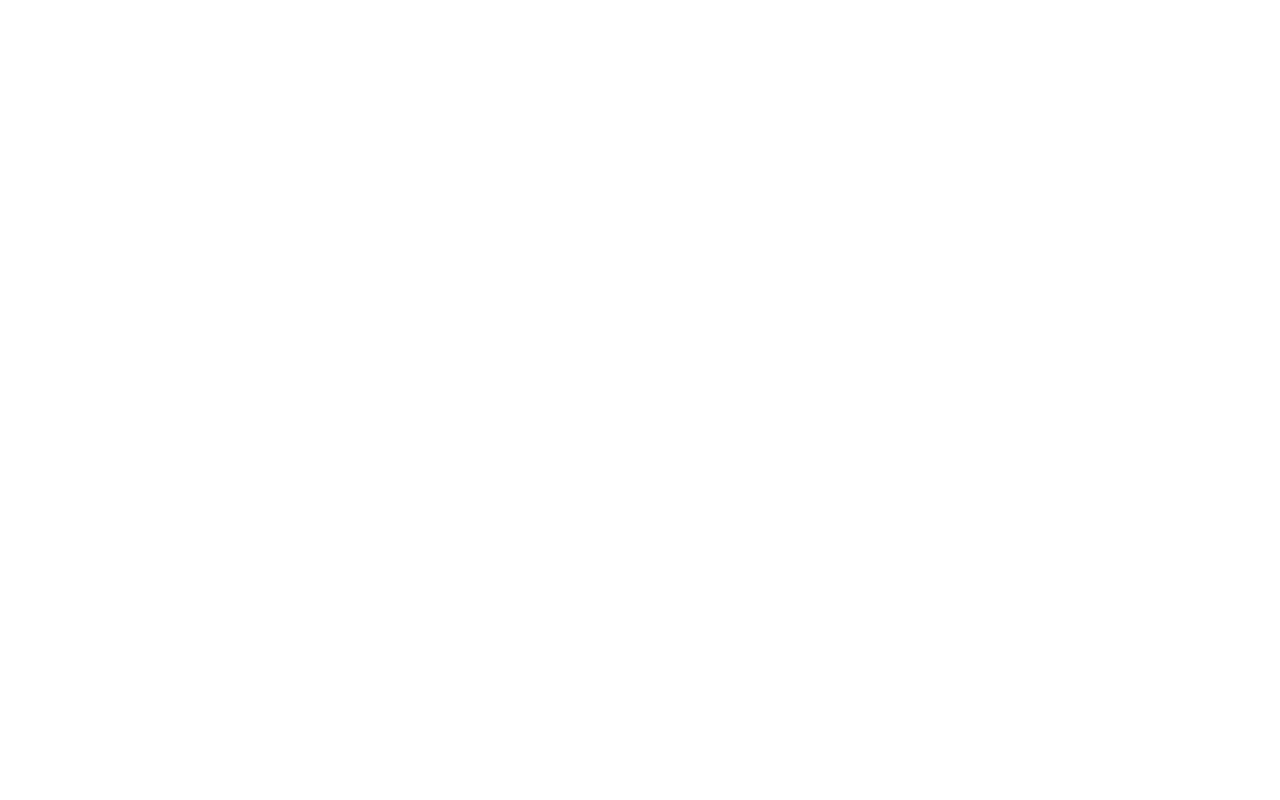
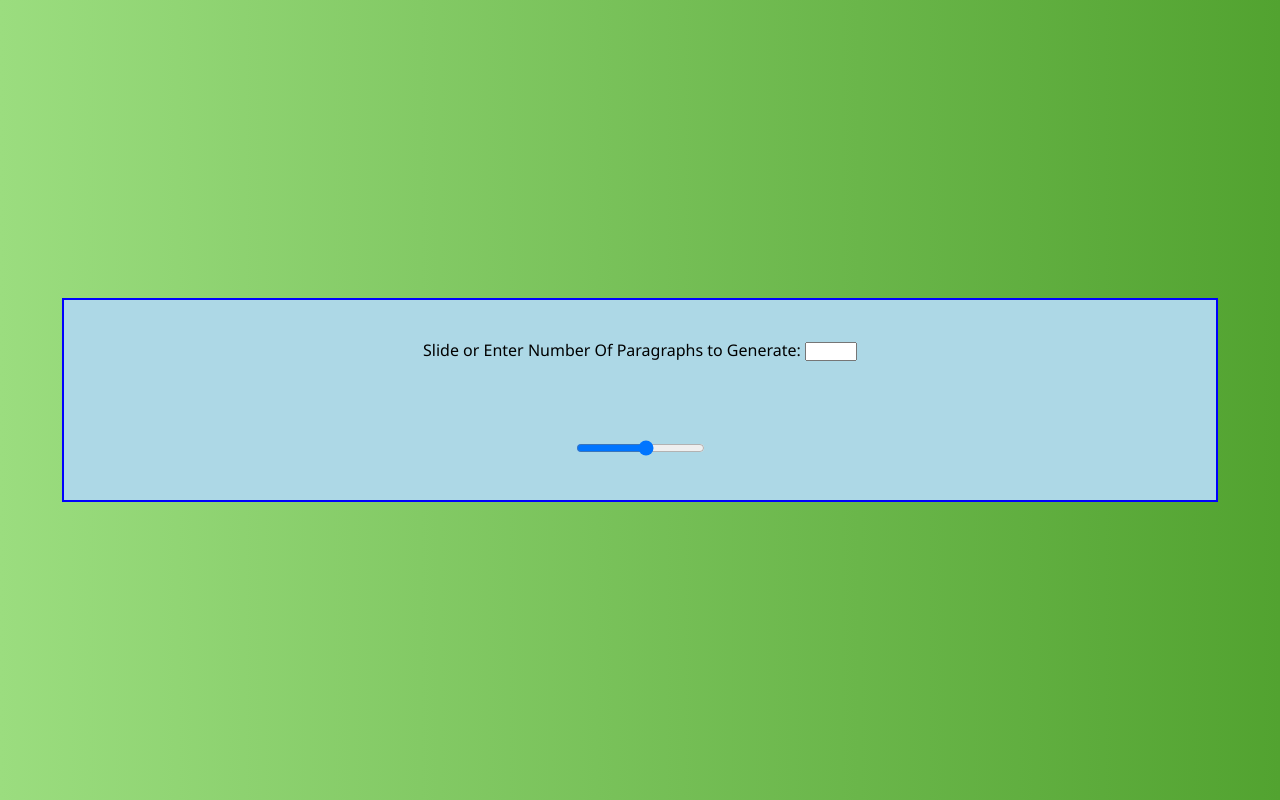
Before and after one commit to ChetanPrince/loremIpsumGenerator, a plain HTML site: page index.html in a window 1280 px wide. Drawn offline with Linux system fonts and the light colour scheme.

Commit message:
added first form element and resolved background image property issue

```diff
--- a/index.html
+++ b/index.html
@@ -16,6 +16,17 @@
         need an empty div to write the text according to its demand
 
      -->
+        <div id="input-container">
+            <form class="para">
+                <label for="numOfPara">Slide or Enter Number Of Paragraphs to Generate: </label>
+                <input type="number" min="1" max="10" id="countOfPara"><br>
+                <input type="range" min="1" max="10" id="numOfPara">
+            </form>
+
+
+
+        </div>
+
         <script src="script.js"></script>
 </body>
 </html>
--- a/style.css
+++ b/style.css
@@ -4,5 +4,17 @@
 }
 body{
     font-family:'Segoe UI', Tahoma, Geneva, Verdana, sans-serif;
-
+    background-image: linear-gradient(to right, #9BDD7F, #52A330);
+    /* display: flex; */
+    display: flex;
+    justify-content: center;
+    align-items: center;
+    height: 100vh; /* Full viewport height */
 }
+#input-container{
+    width: 90%;
+    background-color: lightblue;
+    border: 2px solid blue;
+    text-align: center;
+    line-height: 100px;
+}
```
